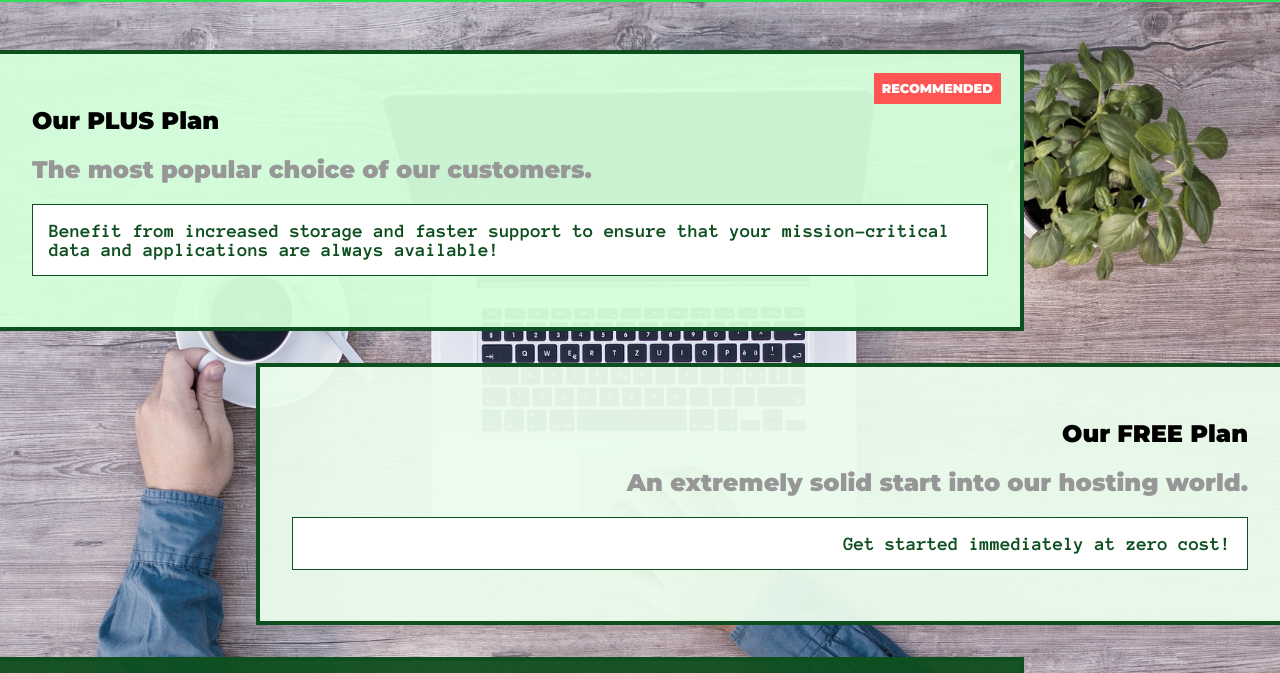
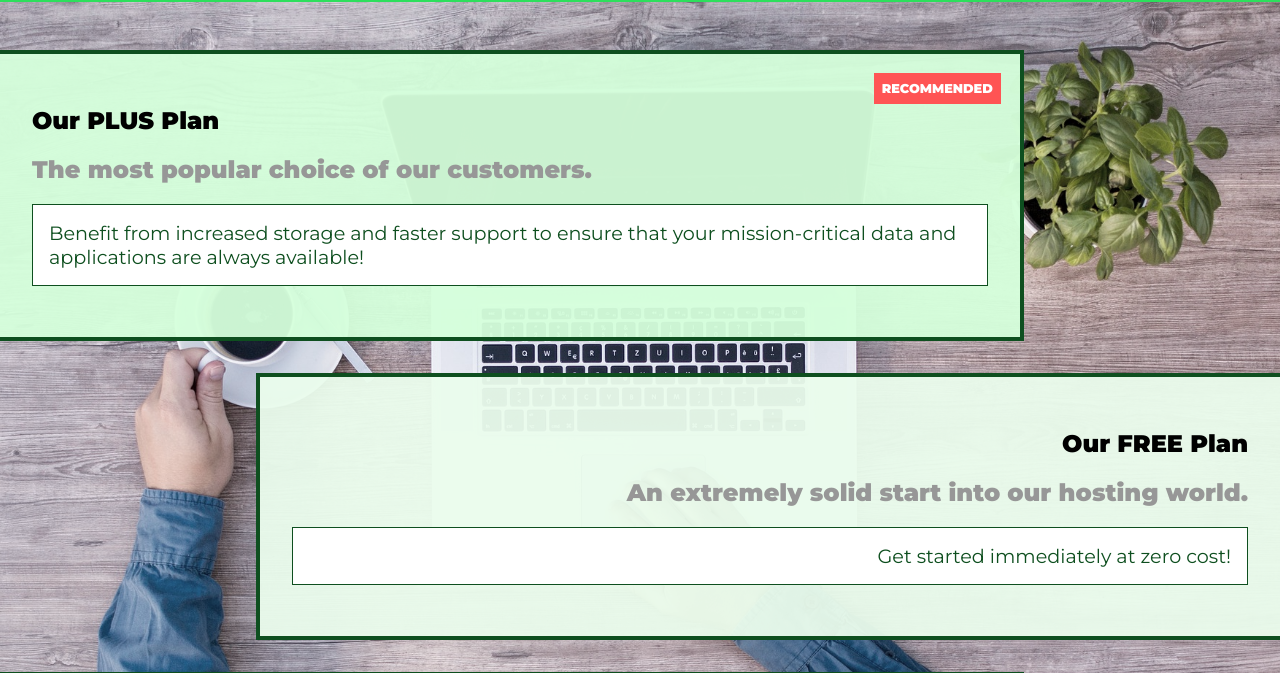
Before and after one commit to matetami96/css-basics, a plain HTML site: page Section 12 Fonts and Text/packages/index.html in a window 1280 px wide. Shown: the part 54-727 px from the top of the page. Drawn offline with Linux system fonts and the light colour scheme.

Commit message:
Section 12 done

```diff
--- a/Section 12 Fonts and Text/packages/packages.css
+++ b/Section 12 Fonts and Text/packages/packages.css
@@ -1,4 +1,4 @@
-@font-face {
+/* @font-face {
 	font-family: "AnonymousPro";
 	src: url("../fonts/anonymousPro-Regular.ttf") format("truetype");
 }
@@ -7,7 +7,7 @@
 	font-family: "AnonymousPro";
 	src: url("../fonts/anonymousPro-Bold.ttf") format("truetype");
 	font-weight: 700;
-}
+} */
 
 .background {
 	background: url("../images/plans-background.jpg") center/cover;
@@ -62,11 +62,10 @@ main {
 .package__info {
 	padding: 1rem;
 	border: 1px solid #0e4f1f;
-	font-size: 1.2rem;
 	color: #0e4f1f;
 	background: #ffffff;
-	font-family: "AnonymousPro", sans-serif;
-	font-weight: 700;
+	font-size: 1.2rem;
+	/* font-style, font-variant, font-weight, font-size/line-height font-family */
 }
 
 .clearfix {
```
